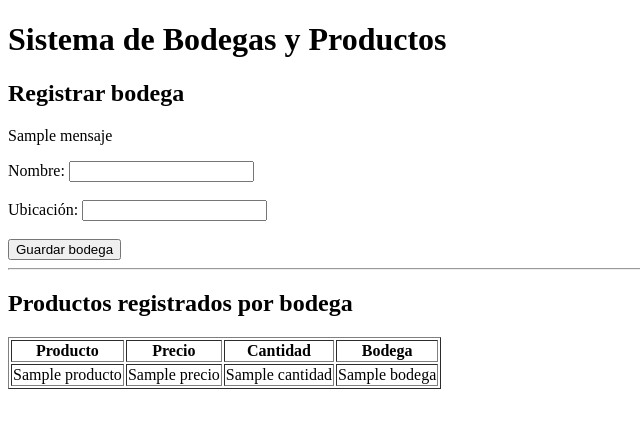
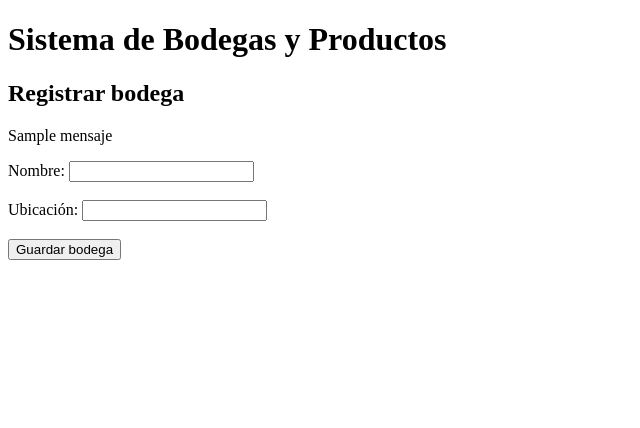
Before and after one commit to Eileexxn/Front-Parcial-Final-Web, a Spring app: template demo/src/main/resources/templates/index.html in a window 1280 px wide. Shown: the top 428 px of the page, without its empty margins (0-640 px from the left). Run offline with Thymeleaf, Linux system fonts and the light colour scheme; the template is opened without the code that fills it: most values are stand-ins (such as "Sample title", 1, 10 or a date in 2020); data that the repository does not hold is empty.

Commit message:
cambio 2

```diff
--- a/demo/src/main/resources/templates/index.html
+++ b/demo/src/main/resources/templates/index.html
@@ -21,26 +21,5 @@
         <br />
         <button type="submit">Guardar bodega</button>
     </form>
-    <hr />
-    <h2>Productos registrados por bodega</h2>
-    <p th:if="${#lists.isEmpty(productos)}">No hay productos registrados.</p>
-    <table border="1" th:if="${!#lists.isEmpty(productos)}">
-        <thead>
-            <tr>
-                <th>Producto</th>
-                <th>Precio</th>
-                <th>Cantidad</th>
-                <th>Bodega</th>
-            </tr>
-        </thead>
-        <tbody>
-            <tr th:each="p : ${productos}">
-                <td th:text="${p.nombre}">Producto</td>
-                <td th:text="${p.precio}">0</td>
-                <td th:text="${p.cantidad}">0</td>
-                <td th:text="${p.bodega}">Bodega</td>
-            </tr>
-        </tbody>
-    </table>
 </body>
 </html>
```
